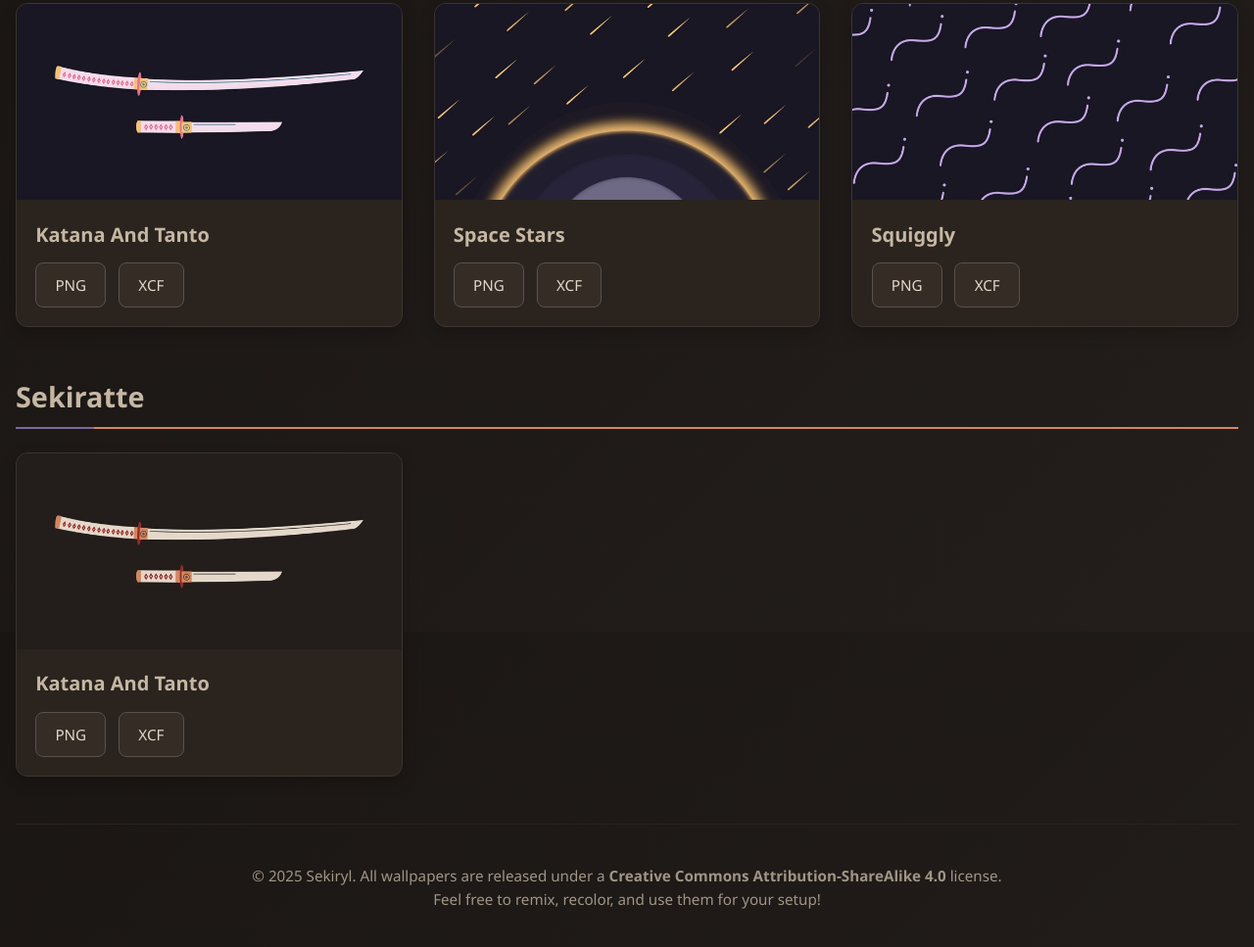
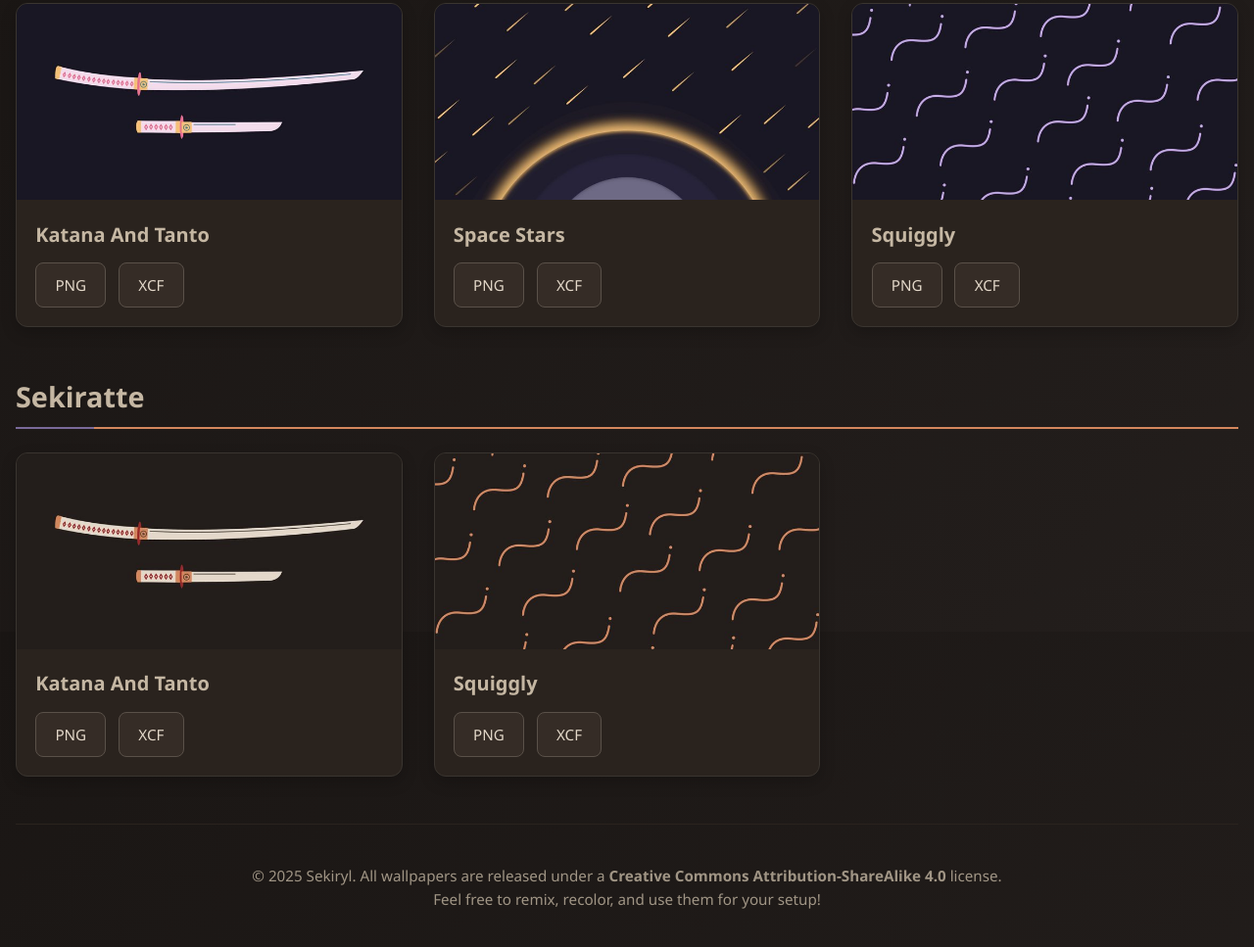
Before and after one commit to sekiryl/wallpapers, a plain HTML site: page index.html in a window 1280 px wide. Shown: the part 955-1922 px from the top of the page at 98% size. Drawn offline with Linux system fonts and the light colour scheme.

Commit message:
Update wallpapers and index

```diff
--- a/index.html
+++ b/index.html
@@ -283,7 +283,7 @@
             <img src="assets/images/logo.png" alt="Logo" class="logo">
             <div class="header-content">
                 <h1>Sekiryl's Wallpapers</h1>
-                <span class="last-updated">Last updated: 2025-07-08 19:47:30</span>
+                <span class="last-updated">Last updated: 2025-07-09 19:37:46</span>
             </div>
         </header>
 
@@ -370,6 +370,16 @@
 </div>
 </div>
 </div>
+<div class='wallpaper-item'>
+<img src='wallpapers/Sekiratte/squiggly-3840x2160-preview.jpg' alt='Squiggly' class='wallpaper-preview'>
+<div class='wallpaper-content'>
+<div class='wallpaper-title'>Squiggly</div>
+<div class='button-group'>
+<a class='button button-png' href='wallpapers/Sekiratte/squiggly-3840x2160.png' download>PNG</a>
+<a class='button button-xcf' href='wallpapers/Sekiratte/squiggly-3840x2160.xcf' download>XCF</a>
+</div>
+</div>
+</div>
 </div>
 
         <footer>
```
Also changed, not shown: wallpapers/Sekiratte/squiggly-3840x2160-preview.jpg (added), wallpapers/Sekiratte/squiggly-3840x2160.png (added), 1 other file.
